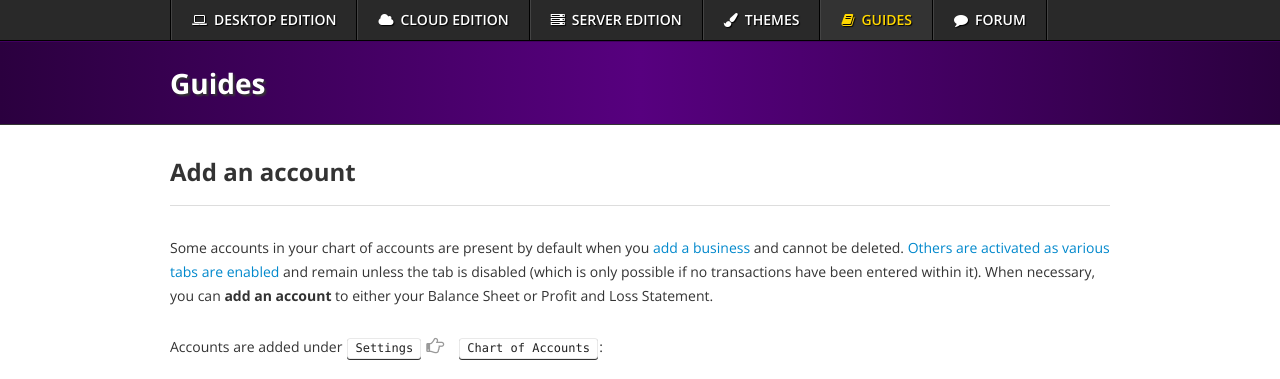
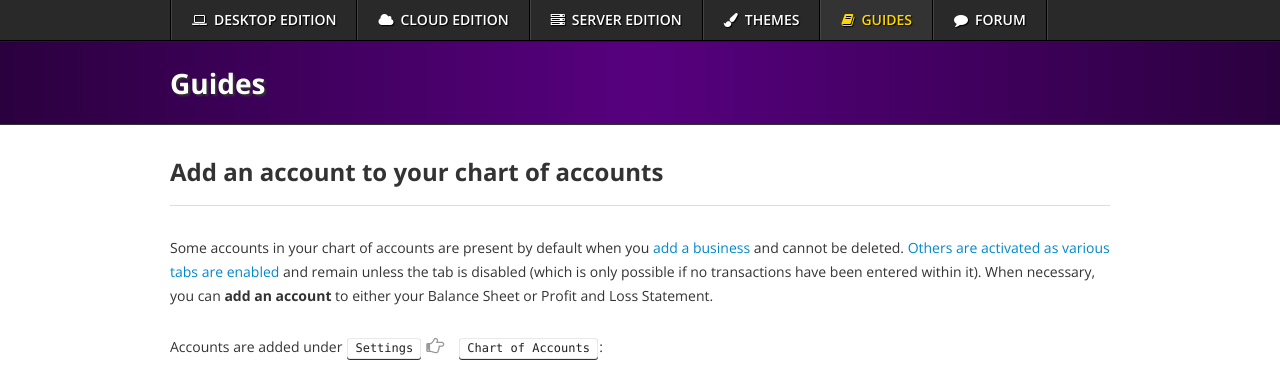
Before and after one commit to 3etechinns/www.manager.io, a Jekyll site: the page built from _guides/9812.html, in a window 1280 px wide and 1400 px high, cut to the strip 0-379 px from the top of the window. Built offline with Jekyll 4.4.1, drawn with Linux system fonts in a browser that asks for light colours; nearby versions of some CDN libraries; comment, search, counter and statistics services are not loaded; some of the changed text lies outside the part shown.

Commit message:
Updating existing guide

```diff
--- a/_guides/9812.html
+++ b/_guides/9812.html
@@ -1,28 +1,20 @@
 ---
 layout: guide
-title: Add an account
+title: Add an account to your chart of accounts
 tags: chart-of-accounts settings
 ---
 {% raw %}
 <p>Some accounts in your chart of accounts are present by default when you <a href="/guides/9265">add a business</a> and cannot be deleted. <a href="/guides/9181">Others are activated as various tabs are enabled</a> and remain unless the tab is disabled (which is only possible if no transactions have been entered within it). When necessary, you can <strong>add an account</strong> to either your Balance Sheet or Profit and Loss Statement.</p>
-
 <p>Accounts are added under <kbd>Settings</kbd> <i class="fa fa-hand-o-right" style="margin-right: 10px; color: #999; font-size: 18px; padding-top: 5px"></i> <kbd>Chart of Accounts</kbd>:</p>
-
 <p><img src="https://cdn-business2.discourse.org/uploads/manager1/original/2X/d/ddebae9ec4951f458df0aa0e664ed5aea43439ae.png" width="220" height="57"> <strong><i class="fa fa-hand-o-right" style="margin-right: 10px; color: #999; font-size: 18px; padding-top: 5px"></i></strong> <img src="https://cdn-business2.discourse.org/uploads/manager1/original/2X/1/1f3979c5c00097162f412a092f6e5d5d2dc1c057.png" width="173" height="53"></p>
-
 <h3>Add a Balance Sheet Account</h3>
-
 <p>Click on <kbd>New Account</kbd> on the Balance Sheet side of the chart of accounts:</p>
-
 <p><img src="https://cdn-business2.discourse.org/uploads/manager1/original/2X/2/2cc018ffaf8698e2e722b031fbd0648dc2f02ca6.png" width="325" height="47"></p>
-
 <p>Define the account:</p>
-
 <p><img src="https://cdn-business2.discourse.org/uploads/manager1/original/2X/0/0eb8d80e2b5d9039e6ca79463a77ecacc95672de.png" width="549" height="386"></p>
-
 <ul>
 <li>
-<strong><code>Name</code></strong> should be a short description of the account's purpose.</li>
+<strong><code>Name</code></strong> should be a short description of the account’s purpose.</li>
 <li>
 <strong><code>Code</code></strong> is optional. See <a href="/guides/7128">another Guide</a> for more information on account codes.</li>
 <li>Choose the <strong><code>Group</code></strong> under which the account will be reported. (Groups must be defined before accounts can be assigned to them.)</li>
@@ -30,18 +22,11 @@ tags: chart-of-accounts settings
 <li>Check the box if the account will be a <strong><code>Control account</code></strong>. Details about custom control accounts are found in <a href="/guides/9256">another Guide</a>.</li>
 <li>If migrating from a prior accounting system and a <a href="/guides/9783">start date has been set</a>, check the box if this account had a <strong><code>Starting balance</code></strong> on the start date. Additional fields will appear. Select whether the starting balance is <em>Debit</em> or <em>Credit</em> and enter the balance as a positive number.</li>
 </ul>
-
 <p>Click <kbd>Create</kbd> to save the new account.</p>
-
 <h3>Add a Profit and Loss Statement account</h3>
-
 <p>Click on <kbd>New Account</kbd> on the Profit and Loss Statement side of the chart of accounts:</p>
-
 <p><img src="https://cdn-business2.discourse.org/uploads/manager1/original/2X/d/dfbef505bbf2a1875f764794dfa38d6f08595fce.png" width="507" height="50"></p>
-
 <p>Define the account. Fewer fields are available for Profit and Loss Statement accounts than for Balance Sheet accounts, but they have the same purposes:</p>
-
 <p><img src="https://cdn-business2.discourse.org/uploads/manager1/original/2X/6/6a9dda5d75dcd2ca5c75dbc36cc2a0a1c3525565.png" width="545" height="276"></p>
-
 <p>Click <kbd>Create</kbd> when finished.</p>
 {% endraw %}
```
